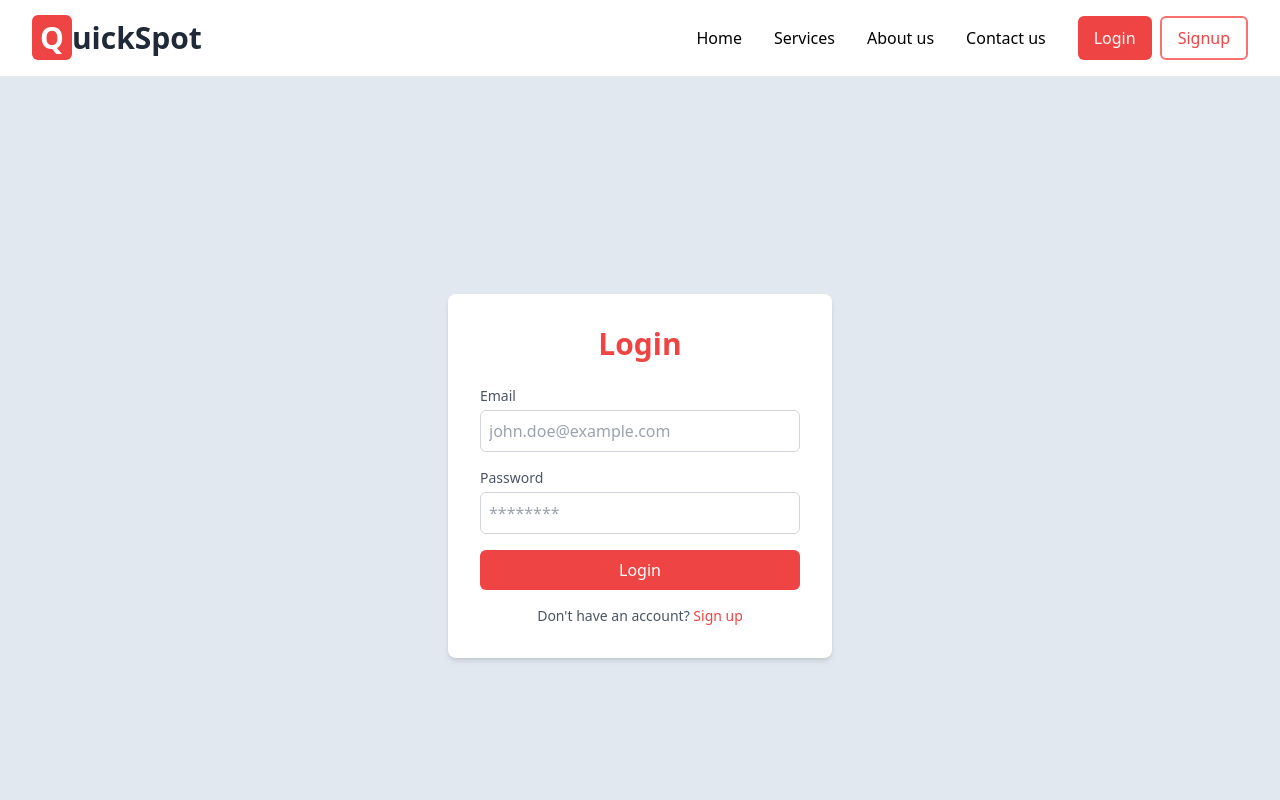
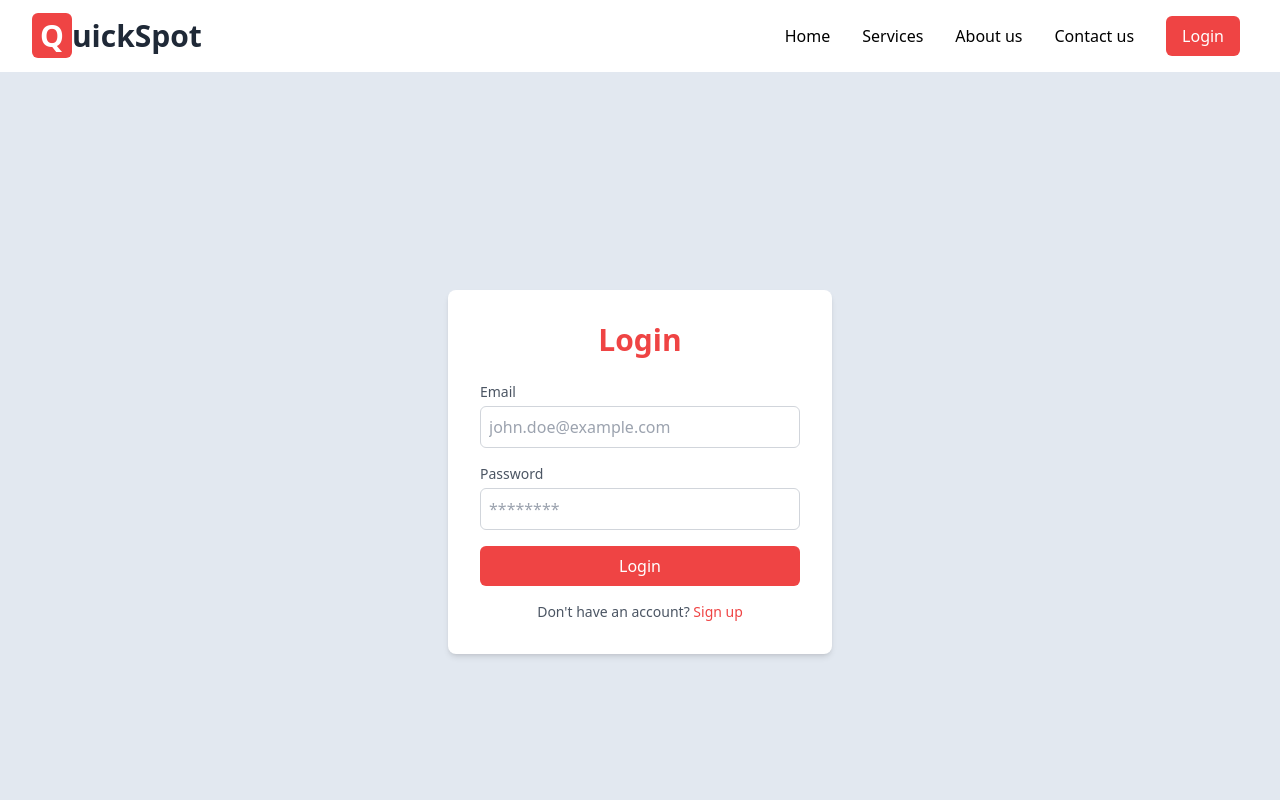
Before and after one commit to gshubham804/Quickspot, a React (Vite) app in the folder Frontend/: page /login in a window 1280 px wide. Shown: the top 800 px of the page. Built offline with nearby package versions, Linux system fonts and the light colour scheme.

Commit message:
Implement signup functionality

```diff
--- a/Frontend/src/Components/layouts/navbar.jsx
+++ b/Frontend/src/Components/layouts/navbar.jsx
@@ -1,14 +1,25 @@
 import { List } from "phosphor-react";
 import { useState } from "react";
 import { useNavigate } from "react-router-dom";
+import { useDispatch, useSelector } from "react-redux";
+import { logoutUser } from "../redux/authSlice";
 
 const Navbar = () => {
   const navigate = useNavigate();
+  const dispatch = useDispatch();
   const [showOptions, setShowOptions] = useState(false);
+  const { isLoggedIn } = useSelector((state) => state?.authentication);
+
 
   const toggleOptions = () => {
     setShowOptions(!showOptions);
   };
+
+  const handleSignup=()=>{
+    dispatch(logoutUser());
+    navigate("signup")
+  }
+
   return (
     <>
       {/*  mobile view */}
@@ -50,22 +61,26 @@ const Navbar = () => {
 
             {/* Buttons for mobile */}
             <div className="flex flex-col mt-4">
+              {!isLoggedIn ?
                <button
                className="text-red-500 bg-white px-4 py-2 rounded-md border-2 border-red-400 hover:bg-red-100 focus:outline-none focus:ring focus:border-red-300 mb-2"
                onClick={() => navigate("login")}
              >
                Login
              </button>
+              :
               <button
               className="text-white bg-red-500 px-4 py-2 rounded-md hover:bg-red-600 focus:outline-none focus:ring focus:border-red-300"
-                onClick={() => navigate("signup")}
+              onClick={() => handleSignup}
             >
               Signup
             </button>
+              }
             </div>
           </div>
         )}
       </div>
+
       {/*  desktop view */}
       <div className="sm:hidden xs:hidden shadow-md px-4 md:px-8 py-2 md:py-4 md:flex flex-col md:flex-row justify-between items-center">
         <div className="cursor-pointer text-3xl font-bold mb-4 md:mb-0">
@@ -103,18 +118,21 @@ const Navbar = () => {
             </li>
           </ul>
           <div className="flex flex-row mt-4 md:mt-0">
+            {!isLoggedIn ? (
               <button
                 className="text-white bg-red-500 px-4 py-2 rounded-md hover:bg-red-600 focus:outline-none focus:ring-red-600 focus:border-red-300 mb-2 md:mb-0 md:mr-2"
                 onClick={() => navigate("login")}
               >
                 Login
               </button>
+            ) : (
               <button
                 className="text-red-500 bg-white px-4 py-2 rounded-md border-2 border-red-400 hover:bg-red-100 focus:outline-none focus:ring-red-300 focus:border-red-300"
-              onClick={() => navigate("signup")}
+                onClick={() => handleSignup()}
               >
                 Signup
               </button>
+            )}
           </div>
         </div>
       </div>
--- a/Frontend/src/Components/redux/authSlice.js
+++ b/Frontend/src/Components/redux/authSlice.js
@@ -22,6 +22,7 @@ const authSlice = createSlice({
     signOut(state) {
       state.isLoggedIn = false;
       state.token = "";
+      state.user_id = null;
     },
     updateRegisterEmail(state, action) {
       state.email = action.payload.email;
@@ -97,3 +98,10 @@ export function registerUser(formValues) {
       });
   };
 }
+
+export function logoutUser() {
+  return async (dispatch) => {
+    window.localStorage.removeItem("user_id");
+    dispatch(authSlice.actions.signOut());
+  };
+}
```
Lines whose indentation alone changed are shown as unchanged.
